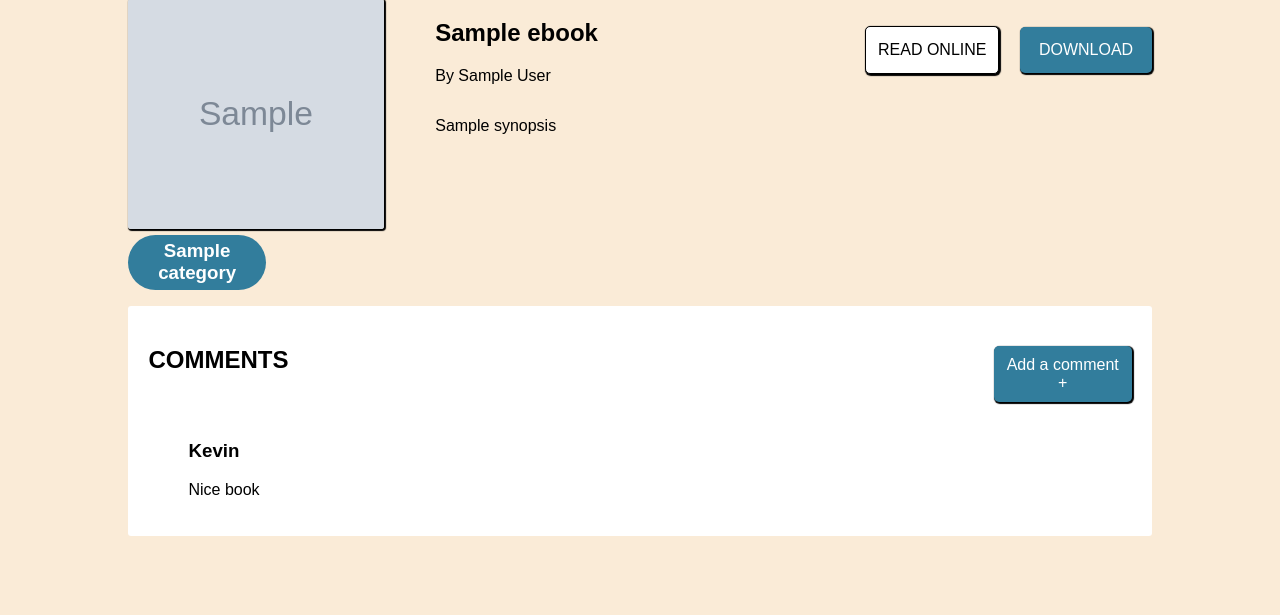
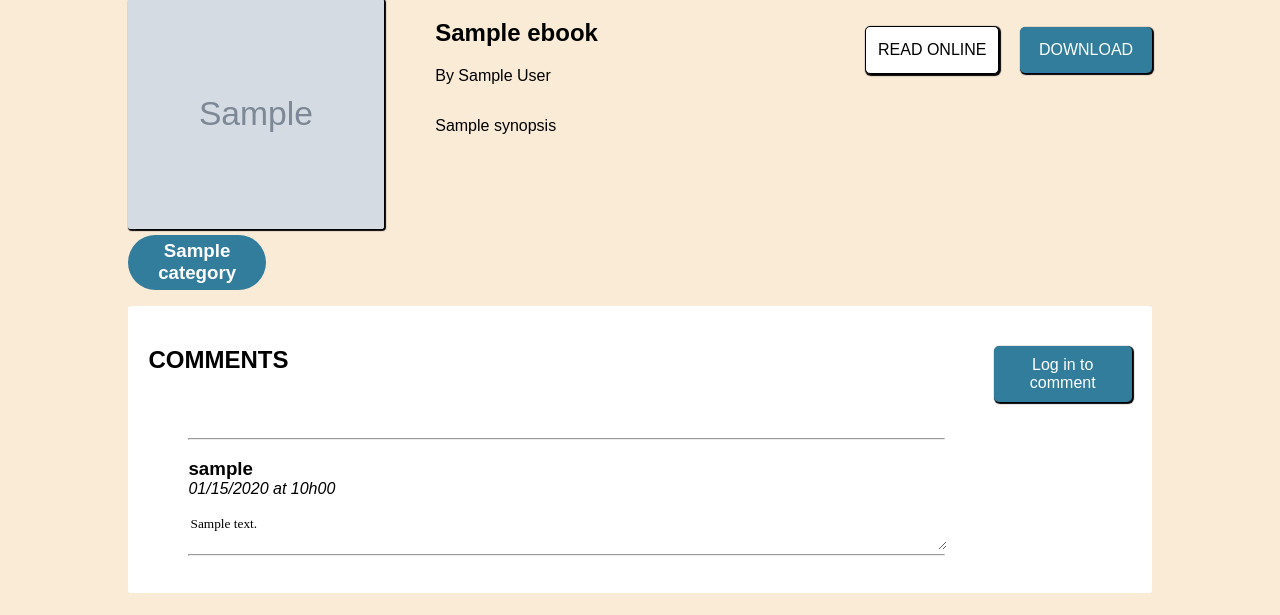
Before and after one commit to NicolasLacombe-0/eBookShare, a Symfony app: template templates/ebook/displayEbook.html.twig in a window 1280 px wide. Shown: the part 185-800 px from the top of the page. Run offline with Twig, Linux system fonts and the light colour scheme; the template is opened without the code that fills it: most values are stand-ins (such as "Sample title", 1, 10 or a date in 2020); grey boxes marked "Sample" are stand-in pictures; some libraries are stand-ins or nearby versions.

Commit message:
most filters done (comment per user, comment per ebook), blocked on the crud to add comments

```diff
--- a/public/css/style.css
+++ b/public/css/style.css
@@ -118,12 +118,36 @@ body main .forms form div input {
   border-radius: 5px;
 }
 body main .forms form .btn {
+  font-size: 16px;
+  text-align: center;
   margin: 20px 0;
   color: white;
   background-color: #327D9C;
   padding: 3%;
   width: 100%;
   border-radius: 5px;
+  border: 1px solid #FAEBD7;
+}
+body main .forms form a {
+  margin-top: 6.6px !important;
+  box-sizing: border-box;
+}
+body main .comments form {
+  width: 100%;
+}
+body main .comments form #comment div {
+  display: flex;
+  flex-direction: column;
+}
+body main .comments form #comment div label {
+  display: none;
+}
+body main .comments form #comment div textarea {
+  height: 20vh;
+}
+body main .comments form .btn {
+  margin: 5% 40%;
+  width: 20%;
 }
 body main .reviews-head {
   width: 100%;
@@ -260,5 +284,24 @@ body main .comments .commentsHead .btn {
 body main .comments .commentsList {
   list-style: none;
 }
+body main .comments .commentsList hr {
+  margin: 0;
+  width: 80%;
+}
+body main .comments .commentsList .comment h3 {
+  margin-bottom: 0;
+}
+body main .comments .commentsList .comment .commentDate {
+  margin-top: 0;
+  font-style: italic;
+}
+body main .comments .commentsList .comment .commentContent {
+  width: 80%;
+  font-family: "Gothic A1";
+  overflow: hidden;
+  text-overflow: ellipsis;
+  border: none;
+  resize: vertical;
+}
 
 /*# sourceMappingURL=style.css.map */
--- a/public/scss/_main.scss
+++ b/public/scss/_main.scss
@@ -72,12 +72,43 @@ body{
                     }
                 }
                 .btn{
+                    font-size: 16px;
+                    text-align: center;
                     margin: 20px 0;
                     color: white;
                     background-color: $gb;
                     padding: 3%;
                     width: 100%;
                     border-radius: 5px;
+                    border: 1px solid $aw;
+                }
+                a{
+                    margin-top: 6.6px !important;
+                    box-sizing: border-box;
+
+                }
+            }
+        }
+        .comments{
+            // margin: 10%;
+            // width: 80%;
+            form{
+                width: 100%;
+                #comment{
+                    div{
+                    display: flex;
+                    flex-direction: column;
+                    label{
+                        display: none;
+                    }
+                    textarea{
+                        height: 20vh;
+                    }
+                    }
+                }
+                .btn{
+                    margin: 5% 40%;
+                    width: 20%;
                 }
             }
         }
@@ -219,6 +250,29 @@ body{
             }
             .commentsList{
                 list-style: none;
+                hr{
+                    margin: 0;
+                    width: 80%;
+                }
+                .comment{
+                    h3{
+                        margin-bottom: 0;
+                    }
+                    .commentDate{
+                        margin-top: 0;
+                        font-style: italic;
+                    }
+                    .commentContent{
+                        width: 80%;
+                        font-family: "Gothic A1";
+                        overflow: hidden;
+                        text-overflow: ellipsis;
+                        border: none;
+                        resize: vertical;
+
+                    }
+
+                }
             }
         }
 
--- a/src/Controller/AdminSecuController.php
+++ b/src/Controller/AdminSecuController.php
@@ -28,7 +28,7 @@ class AdminSecuController extends AbstractController //controller for the user i
             $em->persist($user);
             $em->flush();
 
-            return $this->redirectToRoute('book');
+            return $this->redirectToRoute('app_login');
         }
 
         return $this->render('admin_secu/signin.html.twig', [
--- a/templates/admin_secu/login.html.twig
+++ b/templates/admin_secu/login.html.twig
@@ -5,7 +5,7 @@
 {% block body %}
 <main>
     {% if error %}
-        <div>{{ error.messageKey|trans(error.messageData, 'security') }}</div>
+        <div style="margin:0 25%">{{ error.messageKey|trans(error.messageData, 'security') }}</div>
     {% endif %}
     <section class="forms">
     <h2>LOG IN</h2>
@@ -19,6 +19,8 @@
             <input type="password" id="password" name="_password" placeholder="password"/>
         </div>
         <button class="btn" type="submit">Continue</button>
+        <label for="signin">No account?</label>
+        <a class="btn" name="signin" href="{{ path("inscription") }}">Sign in</a>
     </form>
     </section>
 
--- a/templates/ebook/displayEbook.html.twig
+++ b/templates/ebook/displayEbook.html.twig
@@ -28,15 +28,29 @@
     <section class="comments">
         <div class="commentsHead">
             <h2>COMMENTS</h2>
-            <a href="#" class="btn">Add a comment +</a>
+            {% if app.user %}
+            {# <a href="{{ path('comment_add',{'id':ebook.id}) }}" class="btn">Add a comment +</a> #}
+            {{form_start(commentForm)}}
+                {{form_row(commentForm.content,{'attr':{'placeholder':'Write your comment'}})}}
+                <button type="submit" class="btn">Comment</button>
+            {{form_end(commentForm)}}
+
+            {% else %}
+            <a href="{{ path("app_login") }}" class="btn">Log in to comment</a>
+            {% endif %}
         </div>
-        <ul class="commentsList">
+        <ol class="commentsList">
+            <hr>
+            {% for review in comment | reverse(true)%}
             <li class="comment">
-                <h3>Kevin</h3>
-                <p>Nice book</p>
+                <h3>{{review.user.username}}</h3>
+                <p class="commentDate">{{review.updatedAt|date('m/d/Y')}} at {{review.updatedAt|date('h')}}h{{review.updatedAt|date('i')}}</p>
+                <textarea readonly class="commentContent">{{review.content}}</textarea>
             </li>
-        </ul>
+            <hr>
+            {% endfor %}
+        </ol>
+    </section>
 
-    </section>
 </main>
 {% endblock %}
--- a/templates/ebook/index.html.twig
+++ b/templates/ebook/index.html.twig
@@ -10,7 +10,7 @@
 
             {% for ebook in ebook %}
             <a class="ebookBox" href="{{ path('displayEbook', {'id' : ebook.id }) }}">
-                <img src="{{ asset('img/witchstower.jpg')}}" alt="book image">
+                <img src='{{ asset('img/' ~ ebook.image )}}' alt="book image">
                 <div class="ebookContent"><h2>{{ebook.title}}</h2></div>
             </a>
             {% endfor %}
--- a/templates/menu.html.twig
+++ b/templates/menu.html.twig
@@ -18,7 +18,7 @@
             <p>LOG IN</p>
         </a>
         {% else %}
-        <a href="{{ path("account") }}">
+        <a href="{{ path("account")}}">
             <i class="far fa-user"></i>
             <p>{{app.user.username}}</p>
         </a>
```
Also changed, not shown: migrations/Version20210309104603.php (deleted, +0 -31 lines), migrations/Version20210312090940.php (renamed from migrations/Version20210311121517.php, +3 -7 lines), src/Controller/BookController.php (+10 -4 lines), src/Controller/CommentController.php (added, +60 -0 lines), src/Controller/EbookController.php (+64 -12 lines), src/Entity/Comment.php (+25 -0 lines), src/Entity/User.php (+20 -3 lines), src/Form/CommentType.php (added, +25 -0 lines), templates/comment/addingComment.html.twig (added, +17 -0 lines), 2 other files.
